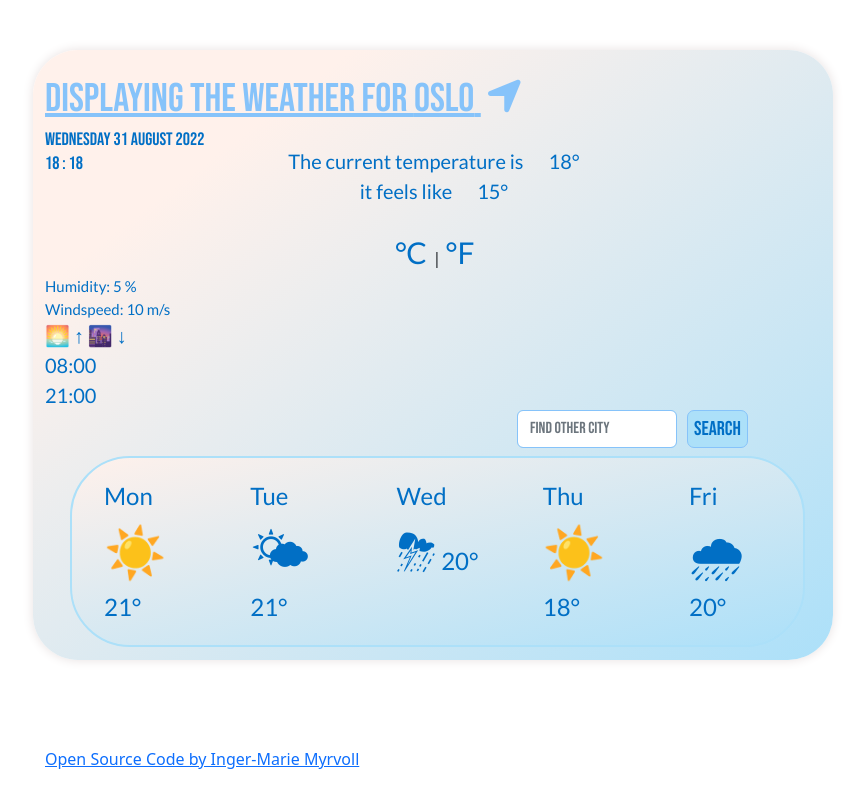
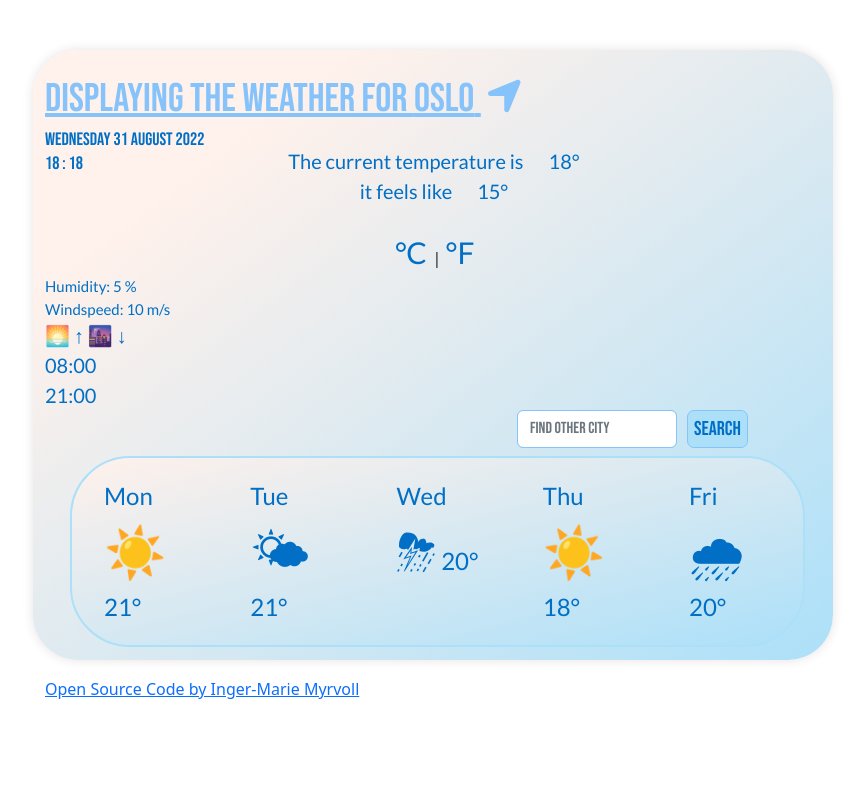
Before and after one commit to ingermariemy/Weather-project, a plain HTML site: page index.html in a window 1280 px wide. Shown: the whole page, without its empty margins (267-1132 px from the left). Drawn offline with nearby package versions, Linux system fonts and the light colour scheme; no server answers.

Commit message:
Update style.css

```diff
--- a/style.css
+++ b/style.css
@@ -190,8 +190,8 @@ h3 {
 .link {
   display: block;
   margin: 0 auto;
-  margin-top: 50px;
-  padding-top: 50px;
+  margin-top: 30px;
+
   text-decoration: none;
   color: #86c3fa;
 }
```
